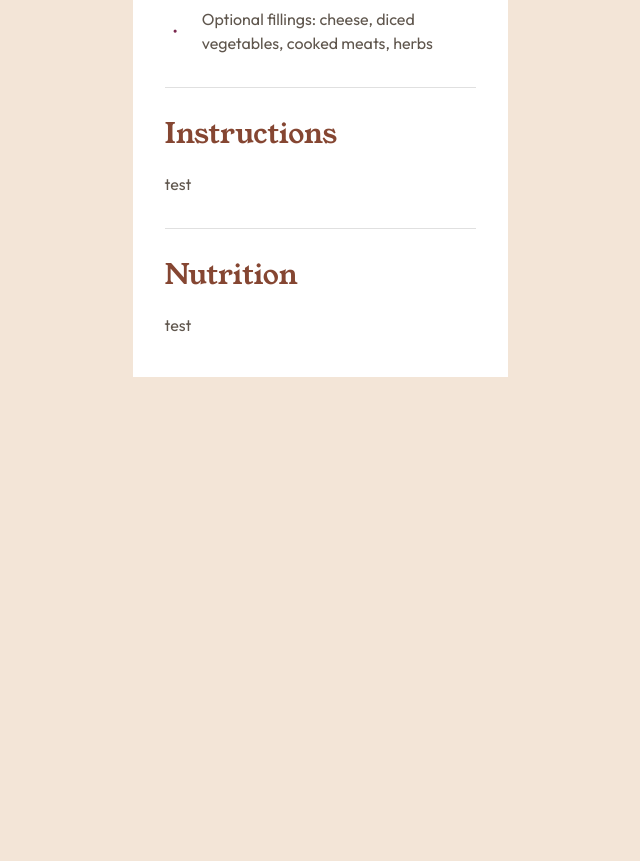
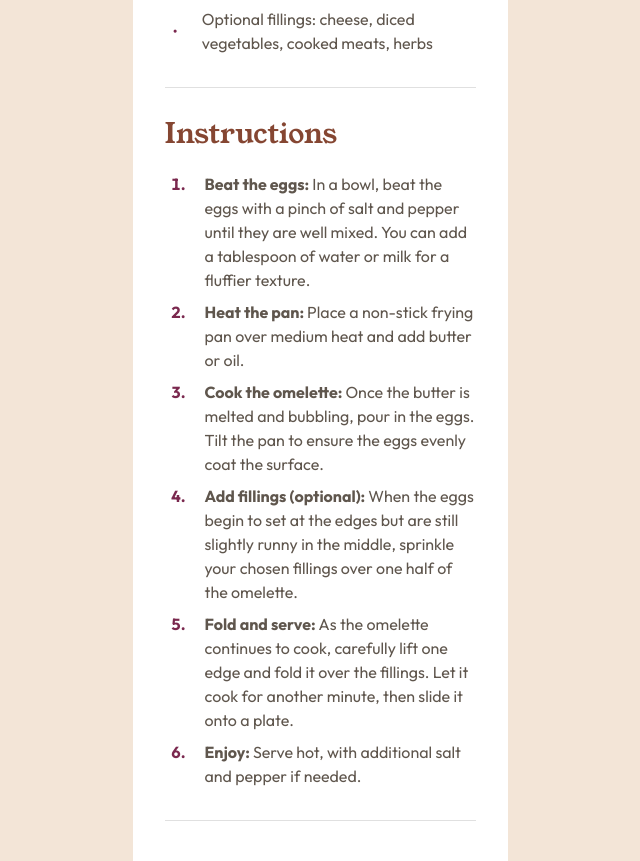
Before and after one commit to haipinggong/recipe-page, a React (Vite) app: page / in a window 1280 px wide. Shown: the part 860-1721 px from the top of the page, without its empty margins (320-960 px from the left). Before the commit the page ends 1237 px from the top, so only its background shows below. Built offline with nearby package versions, Linux system fonts and the light colour scheme.

Commit message:
Add InstructionSection component

```diff
--- a/src/App.tsx
+++ b/src/App.tsx
@@ -4,9 +4,9 @@ import Divider from "@mui/material/Divider";
 
 import imageOmelette from "./assets/images/image-omelette.jpeg";
 
-import { RecipeSection } from "./components/RecipeSection/RecipeSection";
 import { PreparationTime } from "./components/PreparationTime/PreparationTime";
 import { IngredientsSection } from "./components/IngredientsSection/IngredientsSection";
+import { InstructionsSection } from "./components/InstructionsSection/InstructionsSection";
 import { Title } from "./components/Title/Title";
 
 import recipe from "./data/recipe.json";
@@ -21,9 +21,8 @@ function App() {
           <PreparationTime />
           <IngredientsSection />
           <Divider aria-hidden="true" flexItem sx={styles.divider} />
-          <RecipeSection title="Instructions" content="test" />
+          <InstructionsSection />
           <Divider aria-hidden="true" flexItem sx={styles.divider} />
-          <RecipeSection title="Nutrition" content="test" />
         </Box>
       </Box>
     </>
--- /dev/null
+++ b/src/components/InstructionsSection/InstructionsSection.styles.ts
@@ -0,0 +1,25 @@
+import type { SxProps, Theme } from "@mui/material";
+
+interface StyleProps {
+  [key: string]: SxProps<Theme>;
+}
+
+export const styles: StyleProps = {
+  descriptionItemList: {
+    display: "flex",
+    flexDirection: "column",
+    gap: 1,
+    listStyle: "decimal",
+    paddingLeft: 3,
+  },
+  descriptionItem: (theme) => ({
+    display: "list-item",
+    paddingLeft: 2,
+    "&::marker": {
+      color: theme.palette.rose.main,
+      fontWeight: theme.typography.fontWeightBold,
+    },
+  }),
+};
+
+export default styles;
--- /dev/null
+++ b/src/components/InstructionsSection/InstructionsSection.tsx
@@ -0,0 +1,24 @@
+import List from "@mui/material/List";
+import ListItem from "@mui/material/ListItem";
+import { Typography } from "@mui/material";
+import styles from "./InstructionsSection.styles";
+import { SectionLayout } from "../SectionLayout/SectionLayout";
+import { LabeledDescription } from "../LabeledDescription/LabeledDescription";
+import recipe from "../../data/recipe.json";
+
+export const InstructionsSection = () => {
+  return (
+    <SectionLayout>
+      <Typography variant="h2">Instructions</Typography>
+      <List disablePadding sx={styles.descriptionItemList}>
+        {recipe.instructions.map((item) => (
+          <ListItem disablePadding sx={styles.descriptionItem}>
+            <LabeledDescription {...item} />
+          </ListItem>
+        ))}
+      </List>
+    </SectionLayout>
+  );
+};
+
+export default InstructionsSection;
--- a/src/components/RecipeSection/RecipeSection.styles.ts
+++ /dev/null
@@ -1,15 +0,0 @@
-import type { SxProps, Theme } from "@mui/material";
-
-interface StyleProps {
-  [key: string]: SxProps<Theme>;
-}
-
-export const styles: StyleProps = {
-  main: {
-    display: "flex",
-    flexDirection: "column",
-    gap: 3,
-  },
-};
-
-export default styles;
--- a/src/components/RecipeSection/RecipeSection.tsx
+++ /dev/null
@@ -1,20 +0,0 @@
-import React from "react";
-import Box from "@mui/material/Box";
-import { Typography } from "@mui/material";
-import styles from "./RecipeSection.styles";
-
-export interface Props {
-  title: string;
-  content: React.ReactNode;
-}
-
-export const RecipeSection = ({ title, content }: Props) => {
-  return (
-    <Box component="section" sx={styles.main}>
-      <Typography variant="h2">{title}</Typography>
-      <Typography>{content}</Typography>
-    </Box>
-  );
-};
-
-export default RecipeSection;
```
